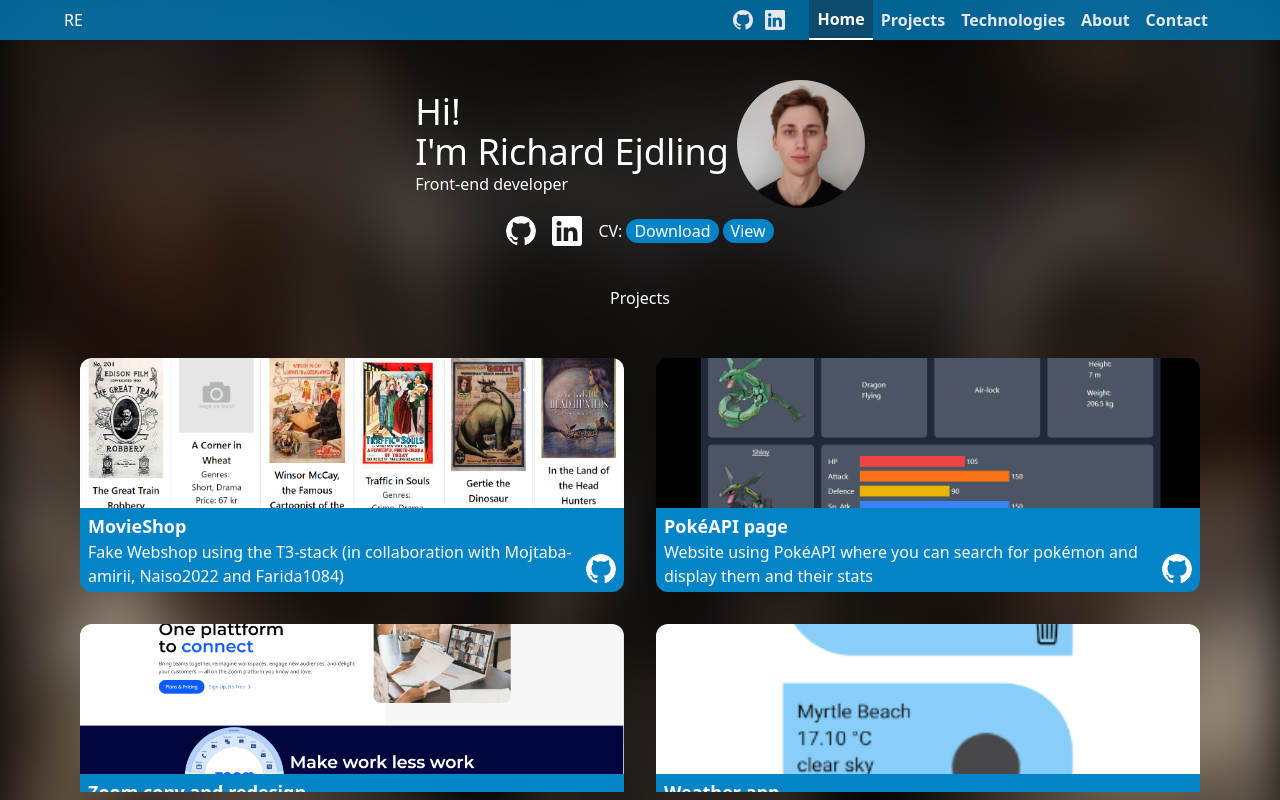
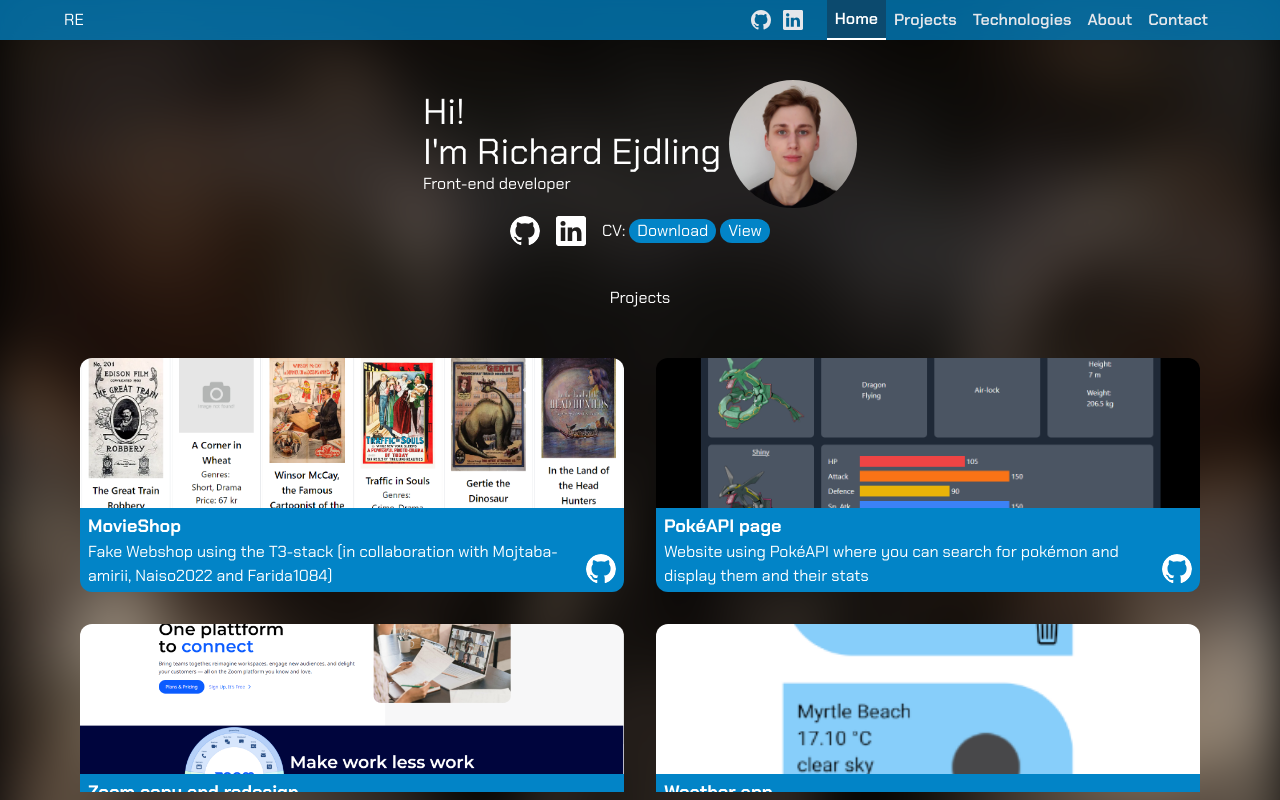
Before and after one commit to richard-ejdling/portfolio, a Next.js app: page / in a window 1280 px wide. Shown: the top 800 px of the page. Built offline with nearby package versions, Linux system fonts and the light colour scheme.

Commit message:
Added fonts

```diff
--- a/src/pages/Projects.js
+++ b/src/pages/Projects.js
@@ -115,7 +115,7 @@
                                 <img src={project.img} alt={project.alt} className="h-[150px] w-full object-cover" />
                                 <div className="px-2 py-1 bg-sky-600 grow">
                                     <div className='h-full flex flex-col w-[calc(100%-38px)]'>
-                                        <h2 className='font-semibold text-lg'>{project.title}</h2>
+                                        <h2 className='font-bold text-lg'>{project.title}</h2>
                                         <p>{project.desc}</p>
                                     </div>
                                 </div>
--- a/src/pages/_app.js
+++ b/src/pages/_app.js
@@ -8,12 +8,19 @@
 import { useRef, useState, useEffect } from 'react'
 import { useRouter } from 'next/router'
 import Shiva from '../../public/Shiva_1x2.png'
+import { Nunito, Ubuntu, Baloo_2, Signika, Chakra_Petch } from 'next/font/google'
 
 import Projects from './Projects.js'
 import Technologies from './Technologies.js'
 import About from './About.js'
 import Contact from './Contact.js'
 import Home from '.'
+
+const signika = Signika({ subsets: ['latin'] })
+const baloo_2 = Baloo_2({ subsets: ['latin'] })
+const nunito = Nunito({ subsets: ['latin'] })
+const ubuntu = Ubuntu({ weight: ['300', '400', '500', '700',], subsets: ['latin'], style: ["normal", "italic"], display: 'swap' })
+const chakra_petch = Chakra_Petch({ weight: ['300', '400', '500', '600', '700',], subsets: ['latin'], style: ["normal", "italic"], display: 'swap' })
 
 export default function App({ Component, pageProps }) {
   const [isMenuOpen, setIsMenuOpen] = useState(false)
@@ -142,7 +149,7 @@
   }, [])
 
   return (
-    <div className='relative'>
+    <div className={`${chakra_petch.className} relative`}>
       <div className='absolute -z-50 h-full w-full blur-md sm:blur-lg md:blur-xl lg:blur-[30px] min-[1440px]:blur-2xl min-[2560px]:blur-3xl' style={{ background: `url(/Shiva_1x2.png) repeat-y top/100%` /* , backgroundImage: 'url("https://www.alleycat.org/wp-content/uploads/2019/03/FELV-cat.jpg")', */ }}></div>
       <div className='h-full'>
         <header className='sticky top-0 left-0 z-50 bg-sky-600/75 backdrop-blur-lg'>
--- a/src/pages/index.js
+++ b/src/pages/index.js
@@ -1,5 +1,4 @@
 import Image from 'next/image'
-import { Inter } from 'next/font/google'
 import { GoMarkGithub } from 'react-icons/go'
 import { BsLinkedin } from 'react-icons/bs'
 import Projects from './Projects'
@@ -7,8 +6,6 @@
 import About from './About'
 import Contact from './Contact'
 import { useEffect, useRef } from 'react'
-
-const inter = Inter({ subsets: ['latin'] })
 
 export default function Home() {
 
```
